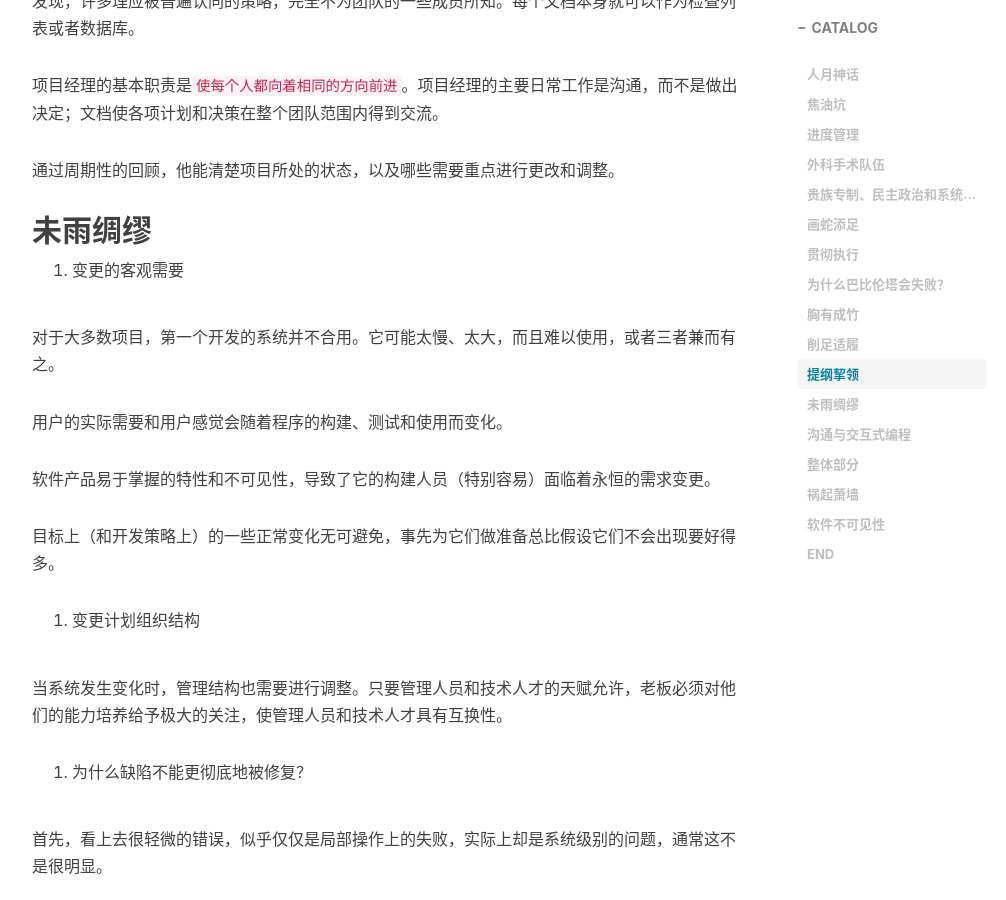
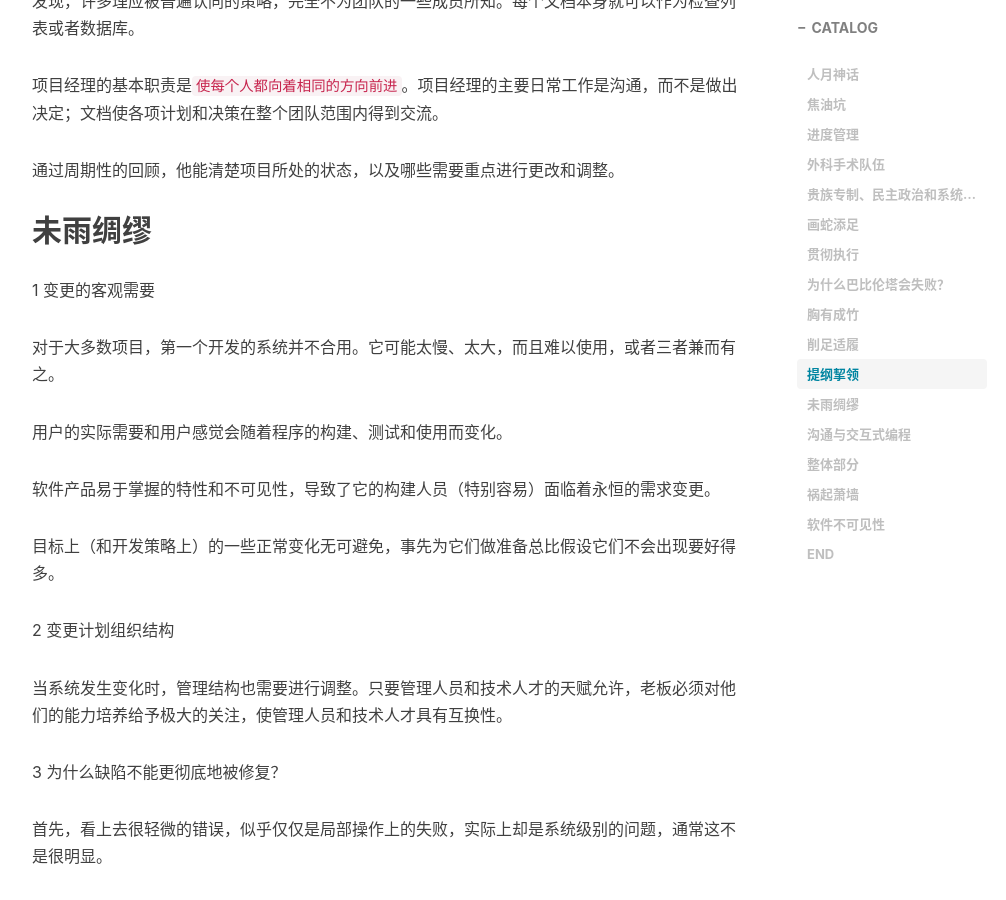
Before and after one commit to freerambo/freerambo.github.io, a Jekyll site: the page built from _posts/2018-01-15-Summary-of-The-Mythical-Man-Month.markdown, in a window 1280 px wide and 900 px high, scrolled down 4135 px. Shown: the whole window, without its empty margins (233-1239 px from the left). Built offline with Jekyll 4.4.1, drawn with Linux system fonts in a browser that asks for light colours; nearby versions of some CDN libraries; comment, search, counter and statistics services are not loaded; some of the changed text lies outside the part shown.

Commit message:
update summary of The Mythical Man Month intems

```diff
--- a/_posts/2018-01-15-Summary-of-The-Mythical-Man-Month.markdown
+++ b/_posts/2018-01-15-Summary-of-The-Mythical-Man-Month.markdown
@@ -132,7 +132,8 @@ Mills建议大型项目的每一个部分由一个团队解决，但是该队伍
 
 ## 未雨绸缪
 
-1. 变更的客观需要
+
+1 变更的客观需要
 
 对于大多数项目，第一个开发的系统并不合用。它可能太慢、太大，而且难以使用，或者三者兼而有之。
 
@@ -142,11 +143,11 @@ Mills建议大型项目的每一个部分由一个团队解决，但是该队伍
 
 目标上（和开发策略上）的一些正常变化无可避免，事先为它们做准备总比假设它们不会出现要好得多。
 
-2. 变更计划组织结构
+2 变更计划组织结构
 
 当系统发生变化时，管理结构也需要进行调整。只要管理人员和技术人才的天赋允许，老板必须对他们的能力培养给予极大的关注，使管理人员和技术人才具有互换性。
 
-3. 为什么缺陷不能更彻底地被修复？
+3 为什么缺陷不能更彻底地被修复？
 
 首先，看上去很轻微的错误，似乎仅仅是局部操作上的失败，实际上却是系统级别的问题，通常这不是很明显。
 
@@ -195,7 +196,7 @@ MIT的Multics项目的成果之一，是它对软件编程系统开发的贡献
 
 当人们听到某个项目的进度发生了灾难性偏离时，可能会认为项目一定是遭受了一系列重大灾难。然而，通常灾祸来自白蚁的肆虐，而不是龙卷风的侵袭。
 
-1. 里程碑
+1 里程碑
 
 `里程碑的选择只有一个原则，那就是，里程碑必须是具体的、特定的、可度量的事件，能够进行清晰定义。`
 
@@ -207,7 +208,7 @@ MIT的Multics项目的成果之一，是它对软件编程系统开发的贡献
 
 如果在某项活动开始之前就着手估计，并且每两周进行一次仔细的修订，根据实际情况动态调整时间。当里程碑没有正确反映损失的时间，并对人们形成误导，以致事态无法挽回的时候，它会彻底碾碎小组的士气。
 
-2. 保持进度透明可见
+2 保持进度透明可见
 
 一线经理的利益和老板的利益是内在冲突的。一线经理担心如果汇报了问题，老板会采取行动,这些行动会取代经理的作用，降低自己的威信，搞乱了其他计划。所以，只要项目经理认为自己可以独立解决问题，他就不会告诉老板。
 
@@ -226,7 +227,7 @@ MIT的Multics项目的成果之一，是它对软件编程系统开发的贡献
 
 没有任何技术或管理上的进展，能够独立地许诺十年内使生产率、可靠性或简洁性获得数量级上的进步。因为软件有无法规避的特性：复杂度、一致性、可变性、不可见性。
 
-3. 产品复杂度：
+3 产品复杂度：
 
 由于复杂度，团队成员之间的沟通非常困难，导致了产品瑕疵、成本超支和进度延迟；
 
@@ -238,7 +239,7 @@ MIT的Multics项目的成果之一，是它对软件编程系统开发的贡献
 
 复杂度不仅仅导致技术上的困难，还引发了很多管理上的问题。它使全面理解问题变得困难，从而妨碍了概念上的完整性；它使所有离散出口难以寻找和控制；它引起了大量学习和理解上的负担，使开发慢慢演变成了一场灾难。
 
-4. 软件可变性：
+4 软件可变性：
 
 软件实体经常会遭受到持续的变更压力
 
```
